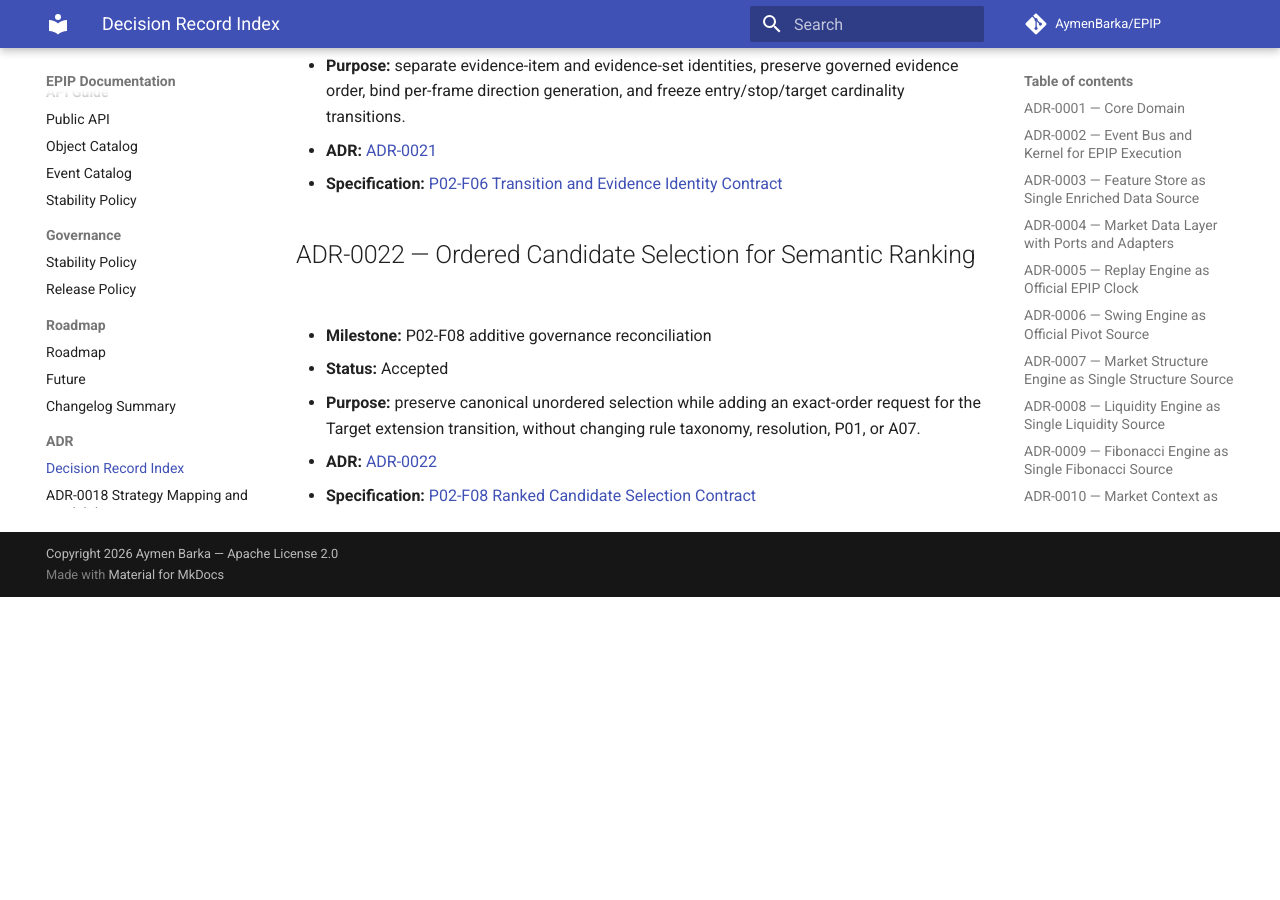
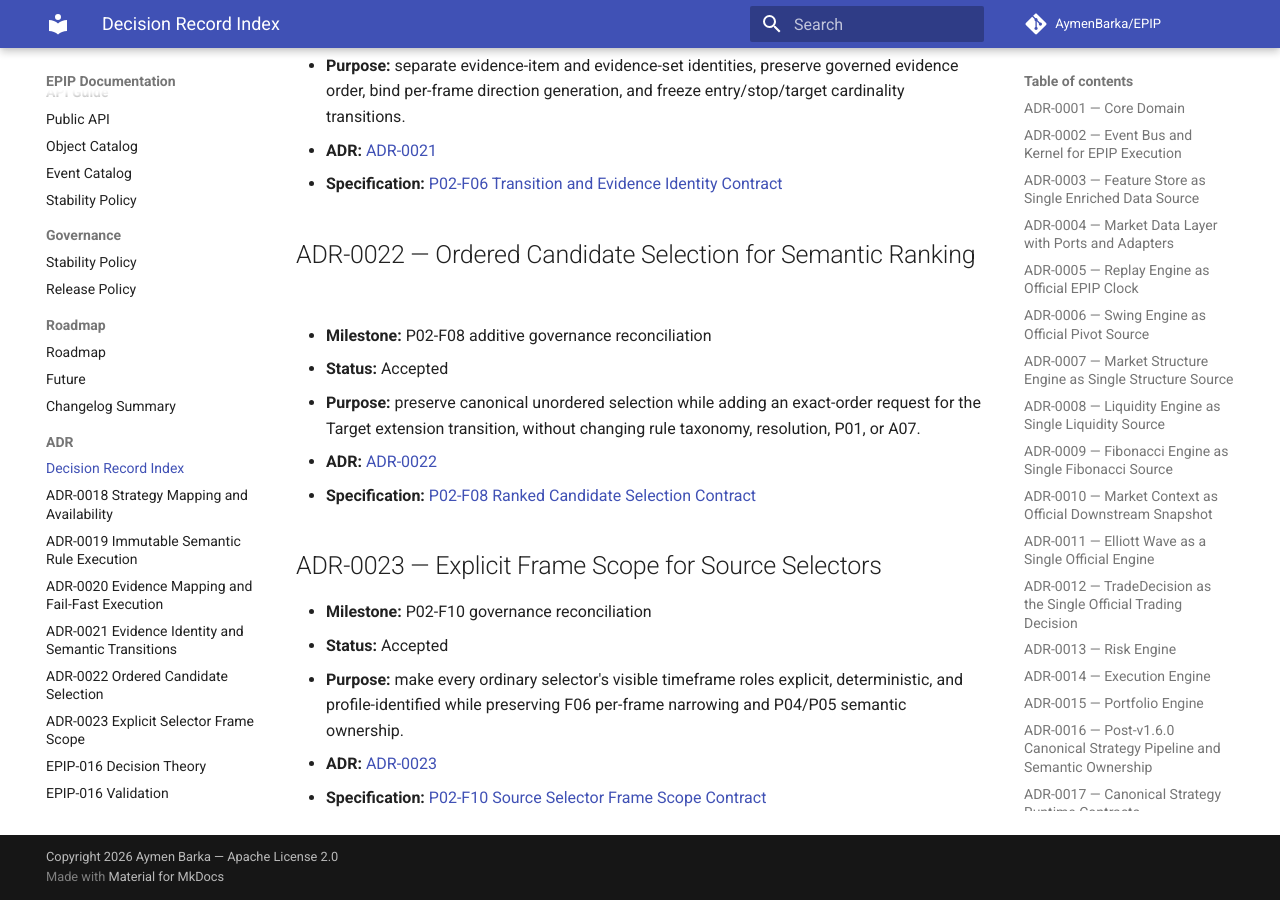
Before and after one commit to AymenBarka/EPIP, an MkDocs documentation site: the page built from docs/project/DECISIONS.md, in a window 1280 px wide and 900 px high, scrolled down 5762 px. Built offline with MkDocs 1.6.1 and Material for MkDocs 9.7.7, drawn with Linux system fonts in a browser that asks for light colours; comment, search, counter and statistics services are not loaded; before the commit the page ends 6359 px from its top, so only the background shows below that.

Commit message:
docs(strategy-mapping): reconcile source selector frame scope

```diff
--- /dev/null
+++ b/docs/adr/ADR-0023-ExplicitFrameScopeForSourceSelectors.md
@@ -0,0 +1,33 @@
+# ADR-0023: Explicit Frame Scope for Source Selectors
+
+## Status
+
+Accepted
+
+## Context
+
+P02-F09 found that `SourceSelector` identifies a source kind, contract, selector kind, and exact
+rule but not a timeframe role. A typed bundle can legally contain matching sources in several
+roles. Treating ordinary selectors as implicitly PRIMARY or implicitly all-frame would put
+strategy semantics into generic adapter control flow and alter candidate and evidence identities.
+
+## Decision
+
+`SourceSelector` will gain mandatory `frame_roles: tuple[TimeframeRole, ...]`. The tuple is non-empty,
+contains exact unique roles, and canonicalizes to PRIMARY, HIGHER, LOWER. There is no default or
+wildcard. One selector may intentionally admit several roles; P04 must make that choice explicitly.
+
+P02 resolves frames by declared role, then timeframe, then the existing source canonical key. F06
+per-frame direction uses the same resolution rule narrowed by its explicit active frame; the reused
+direction selector must admit that role. Candidate normalization remains unordered, while F08
+ranked output remains semantic and untouched.
+
+The scope participates in serialization, reconstruction, equality, hashing, selector canonical
+keys, and semantic-profile fingerprints. It adds no executable identity or rule taxonomy.
+
+## Consequences
+
+Existing serialized selectors without the field fail closed. P02-F11 must migrate each constructor
+with an explicit governed role tuple and prove deterministic resolution before P02-F09 can resume.
+P01 and A07 remain frozen; P03 does not choose scope, P04 chooses concrete scopes, and P05 retains
+all MTF aggregation semantics.
--- a/docs/project/DECISIONS.md
+++ b/docs/project/DECISIONS.md
@@ -197,3 +197,13 @@ history or create it through the normal ADR review process.
 - **ADR:** [ADR-0022](../adr/ADR-0022-OrderedCandidateSelectionForSemanticRanking.md)
 - **Specification:**
   [P02-F08 Ranked Candidate Selection Contract](P02_F08_RANKED_CANDIDATE_SELECTION_CONTRACT.md)
+
+## ADR-0023 — Explicit Frame Scope for Source Selectors
+
+- **Milestone:** P02-F10 governance reconciliation
+- **Status:** Accepted
+- **Purpose:** make every ordinary selector's visible timeframe roles explicit, deterministic, and
+  profile-identified while preserving F06 per-frame narrowing and P04/P05 semantic ownership.
+- **ADR:** [ADR-0023](../adr/ADR-0023-ExplicitFrameScopeForSourceSelectors.md)
+- **Specification:**
+  [P02-F10 Source Selector Frame Scope Contract](P02_F10_SOURCE_SELECTOR_FRAME_SCOPE_CONTRACT.md)
--- a/mkdocs.yml
+++ b/mkdocs.yml
@@ -47,6 +47,7 @@ nav:
       - P02-F04 Evidence and Failure Control: project/P02_F04_EVIDENCE_AND_FAILURE_CONTROL_CONTRACT.md
       - P02-F06 Transitions and Evidence Identity: project/P02_F06_TRANSITION_AND_EVIDENCE_IDENTITY_CONTRACT.md
       - P02-F08 Ranked Candidate Selection: project/P02_F08_RANKED_CANDIDATE_SELECTION_CONTRACT.md
+      - P02-F10 Source Selector Frame Scope: project/P02_F10_SOURCE_SELECTOR_FRAME_SCOPE_CONTRACT.md
       - Principles: project/ARCHITECTURE_PRINCIPLES.md
       - Data Integrity: architecture/DataIntegrity.md
       - Concurrency Contracts: architecture/ConcurrencyContracts.md
@@ -227,6 +228,7 @@ nav:
       - ADR-0020 Evidence Mapping and Fail-Fast Execution: adr/ADR-0020-EvidenceMappingAndFailFastSemanticExecution.md
       - ADR-0021 Evidence Identity and Semantic Transitions: adr/ADR-0021-EvidenceIdentityAndSemanticTransitions.md
       - ADR-0022 Ordered Candidate Selection: adr/ADR-0022-OrderedCandidateSelectionForSemanticRanking.md
+      - ADR-0023 Explicit Selector Frame Scope: adr/ADR-0023-ExplicitFrameScopeForSourceSelectors.md
       - EPIP-016 Decision Theory: adr/ADR-EPIP016-DecisionTheory.md
       - EPIP-016 Validation: adr/ADR-EPIP016-Validation.md
   - Glossary: project/GLOSSARY.md
```
Also changed, not shown: docs/project/P02_F06_TRANSITION_AND_EVIDENCE_IDENTITY_CONTRACT.md (+4 -0 lines), docs/project/P02_F10_SOURCE_SELECTOR_FRAME_SCOPE_CONTRACT.md (added, +163 -0 lines), docs/project/ROADMAP.md (+11 -8 lines).
